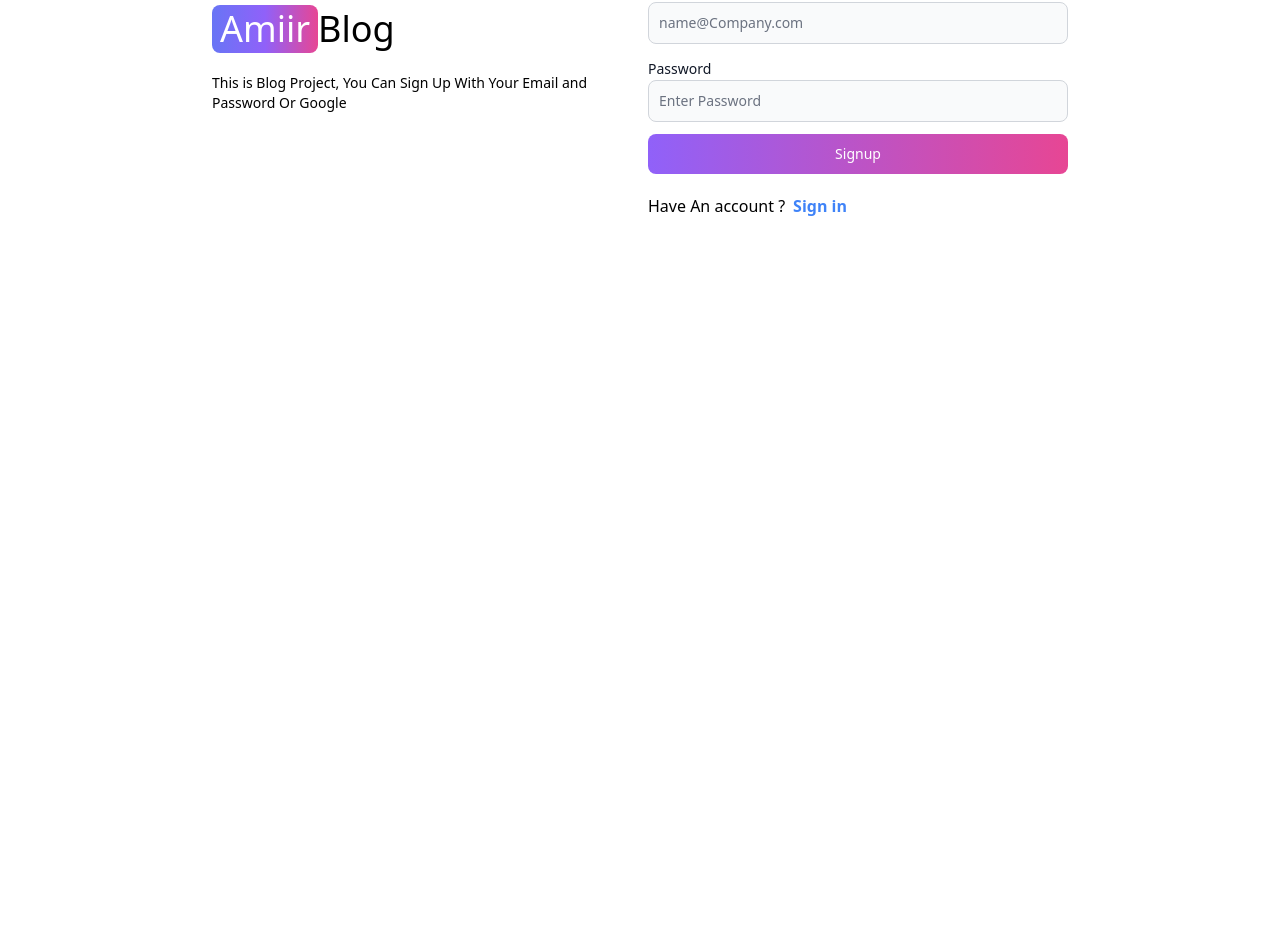
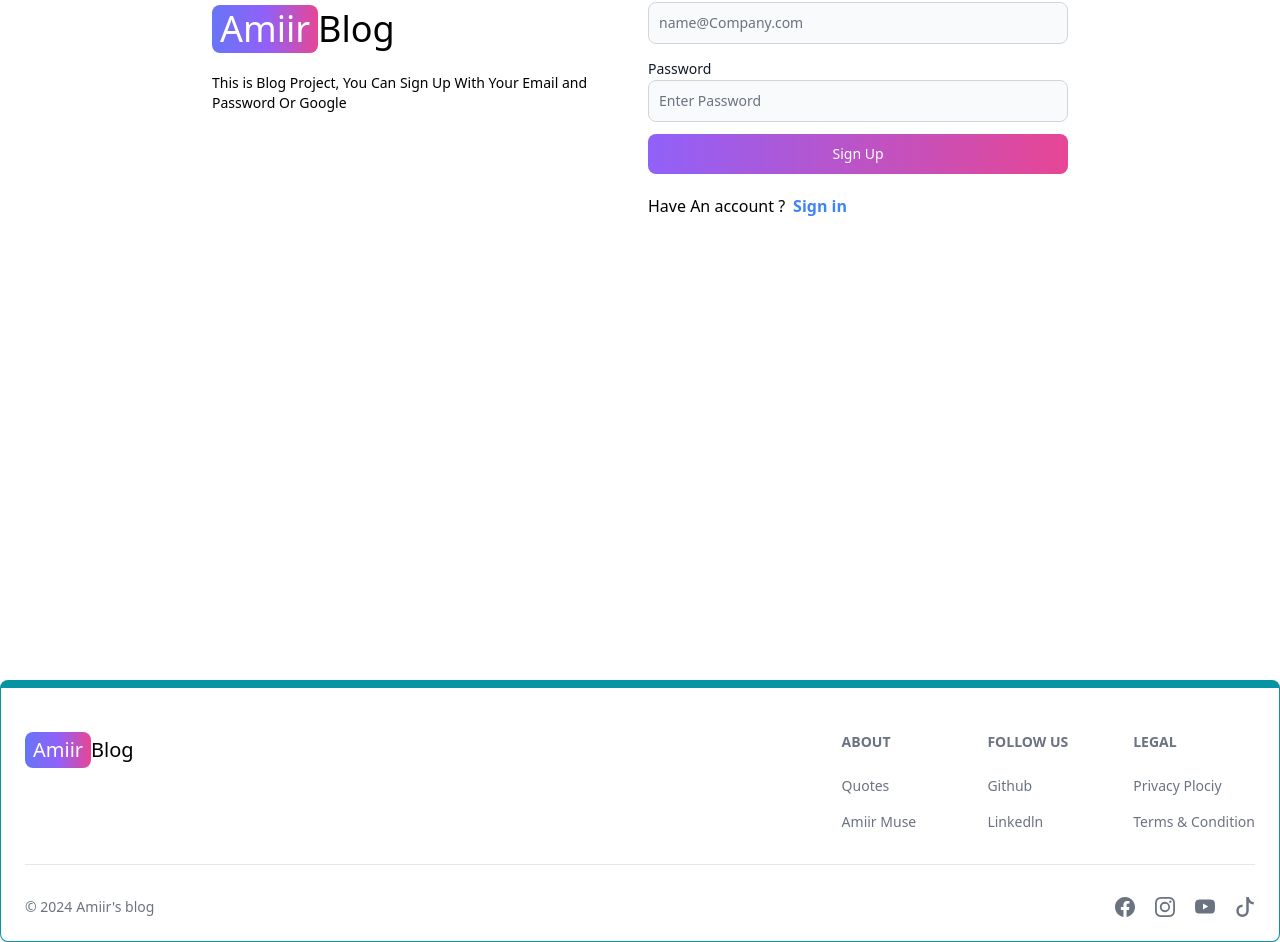
Before and after one commit to ENG-AMIIR-MUSE/Blogin-app, a React (Vite) app in the folder client/: page /sign-up in a window 1280 px wide. Shown: the part 264-1206 px from the top of the page. Before the commit the page ends 800 px from the top, so only its background shows below. Built offline with nearby package versions, Linux system fonts and the light colour scheme.

Commit message:
Created Footer Component

```diff
--- a/client/src/App.jsx
+++ b/client/src/App.jsx
@@ -7,6 +7,7 @@
 import Dashboard from './pages/Dashboard';
 import About from './pages/About';
 import Header from './Components/Header';
+import FooterCom from './Components/FooterCom';
 
 
 export default function App() {
@@ -21,6 +22,7 @@
     <Route path = '/dashboard' element = {<Dashboard/>}/>
     <Route path = '/about' element = {<About/>}/>
   </Routes>
+  <FooterCom/>
     </>
   )
 }
--- /dev/null
+++ b/client/src/Components/FooterCom.jsx
@@ -0,0 +1,96 @@
+import { Footer } from "flowbite-react";
+import React from "react";
+import { Link } from "react-router-dom";
+import { BsFacebook, BsInstagram, BsYoutube, BsTiktok } from "react-icons/bs";
+
+export default function FooterCom() {
+  return (
+    <Footer container className="border border-t-8 border-teal-500">
+      <div className="w-full max-w-7xl mx-auto">
+        <div className=" grid justify-between  sm:flex w-full   md:grid-cols-1  ">
+          <div>
+            <Link
+              to="/"
+              className=" mt-5 flex items-center whitespace-nowrap text-lg sm:text-xl"
+            >
+              <span className="px-2 py-1 bg-gradient-to-r  from-indigo-500 rounded-lg text-white via-purple-500 to-pink-500">
+                Amiir
+              </span>
+              <span>Blog</span>
+            </Link>
+          </div>
+          {/* logo end here */}
+          <div className="grid grid-cols-2 gap-3 sm:gap-6  mt-5  sm:grid-cols-3">
+            <div>
+              <Footer.Title title="About" />
+              <Footer.LinkGroup col>
+                <Footer.Link
+                  href="https://eng-amiir-muse.github.io/randomQuoteGenerator/"
+                  target="_blank"
+                  rel="noopener noreferrer"
+                >
+                  Quotes
+                </Footer.Link>
+                <Footer.Link href="/ABOUT" target="_blank">
+                  Amiir Muse
+                </Footer.Link>
+              </Footer.LinkGroup>
+            </div>
+            <div>
+              <Footer.Title title="FOLLOW US" />
+              <Footer.LinkGroup col>
+                <Footer.Link
+                  href="https://www.github.com/ENG-AMIIR-MUSE"
+                  target="_blank"
+                  rel="noopener noreferrer"
+                >
+                  Github
+                </Footer.Link>
+                <Footer.Link
+                  href="https://linkedln/amir_muse"
+                  target="_blank"
+                  rel="noopener noreferrer"
+                >
+                  Linkedln
+                </Footer.Link>
+              </Footer.LinkGroup>
+            </div>
+            <div>
+              <Footer.Title title="LEGAL" />
+              <Footer.LinkGroup col>
+                <Footer.Link
+                  href="https://www.github.com/ENG-AMIIR-MUSE"
+                  target="_blank"
+                  rel="noopener noreferrer"
+                >
+                  Privacy Plociy
+                </Footer.Link>
+                <Footer.Link
+                  href="https://linkedln/amir_muse"
+                  target="_blank"
+                  rel="noopener noreferrer"
+                >
+                  Terms & Condition
+                </Footer.Link>
+              </Footer.LinkGroup>
+            </div>
+          </div>
+        </div>
+        <Footer.Divider />
+        <div className="flex flex-col  sm:flex-row gap-5   sm:items-center mt-5 justify-between ">
+          <Footer.Copyright
+            href="#"
+            by="Amiir's blog"
+            year={new Date().getFullYear()}
+          />
+          <div className="flex items-center  gap-5">
+            <Footer.Icon icon={BsFacebook} href="#" />
+            <Footer.Icon icon={BsInstagram} href="#" />
+            <Footer.Icon icon={BsYoutube} href="#" />
+            <Footer.Icon icon={BsTiktok} href="#" />
+          </div>
+        </div>
+      </div>
+    </Footer>
+  );
+}
--- a/client/src/pages/Home.jsx
+++ b/client/src/pages/Home.jsx
@@ -2,6 +2,6 @@
 
 export default function Home() {
   return (
-    <div>Home</div>
+    <div></div>
   )
 }
--- a/client/src/pages/SignUp.jsx
+++ b/client/src/pages/SignUp.jsx
@@ -1,9 +1,44 @@
-import { Button, Label, TextInput } from "flowbite-react";
-import React from "react";
+import { Alert, Button, Label, Spinner, TextInput } from "flowbite-react";
+import React, { useState } from "react";
 import { Link } from "react-router-dom";
+import {useNavigate} from 'react-router-dom'
 export default function SignUp() {
+  const [data, setData] = useState({});
+  const [error, setError] = useState(null);
+  const [loading,setLoading] = useState(false)
+  const navigation = useNavigate()
+
+  const handleSubmit = async (e) => {
+    e.preventDefault();
+    if (!data.username  || !data.email || !data.password) {
+      return setError("All Fields Are Required ....");
+    }else{
+    try {
+      setLoading(true)
+      const response = await fetch("/api/auth/sign-up", {
+        method: "post",
+        headers: {
+          "Content-Type": "application/json",
+        },
+        body: JSON.stringify(data),
+      });
+      const res = await response.json();
+      if (res.success === false) {
+
+        setLoading(false)
+        return setError(res.message);
+      }
+      setLoading(false)
+      setError(null)
+      navigation('/sign-in')
+      console.log(res);
+    } catch (error) {
+      setError(error.message);
+      setLoading(false)
+    }
+  };}
   return (
-    <div className="mt-20">
+    <div className="mt-20 min-h-screen">
       <div className="max-w-4xl m-auto flex flex-col   md:flex-row gap-4 p-5 md:items-center">
         {/* left */}
         <div className="flex-1">
@@ -21,27 +56,72 @@
 
         {/* right */}
         <div className="flex-1">
-          <form className="">
-            <div class="relative  flex flex-col gap-3 ">
+          <form className="" onSubmit={handleSubmit}>
+            <div className="relative  flex flex-col gap-3 ">
               <div>
                 <Label value="Username" />
-                <TextInput type="text" placeholder="Enter Username" />
+                <TextInput
+                  type="text"
+                  placeholder="Enter Username"
+                  id="username"
+                  onChange={(e) =>
+                    setData({
+                      ...data,
+                      [e.target.id]: e.target.value,
+                    })
+                  }
+                />
               </div>
               <div>
                 <Label value="email" />
-                <TextInput type="email" placeholder="name@Company.com" />
+                <TextInput
+                  type="email"
+                  placeholder="name@Company.com"
+                  id="email"
+                  onChange={(e) =>
+                    setData({
+                      ...data,
+                      [e.target.id]: e.target.value,
+                    })
+                  }
+                />
               </div>
               <div>
                 <Label value="Password" />
-                <TextInput type="password" placeholder="Enter Password" />
+                <TextInput
+                  type="password"
+                  id="password"
+                  placeholder="Enter Password"
+                  onChange={(e) =>
+                    setData({
+                      ...data,
+                      [e.target.id]: e.target.value,
+                    })
+                  }
+                />
               </div>
-            <Button gradientDuoTone="purpleToPink" className="w-full">Signup</Button>
+              <Button
+                type="submit"
+                disabled = {loading}
+                gradientDuoTone="purpleToPink"
+                className="w-full"
+              >
+                {loading ? (
+                  <>
+                  <Spinner size={30}/>
+                  <span className="px-3">Loading ....</span>
+                  </>
+                ) : "Sign Up"}
+              </Button>
             </div>
           </form>
           <div className="flex gap-2 items-center mt-5 ">
             <p>Have An account ? </p>
-            <Link className="text-blue-500 font-bold" to  = '/sign-in'>Sign in</Link>
+            <Link className="text-blue-500 font-bold" to="/sign-in">
+              Sign in
+            </Link>
           </div>
+          {error && (<Alert color="failure">{error}</Alert>) }
         </div>
       </div>
     </div>
```
